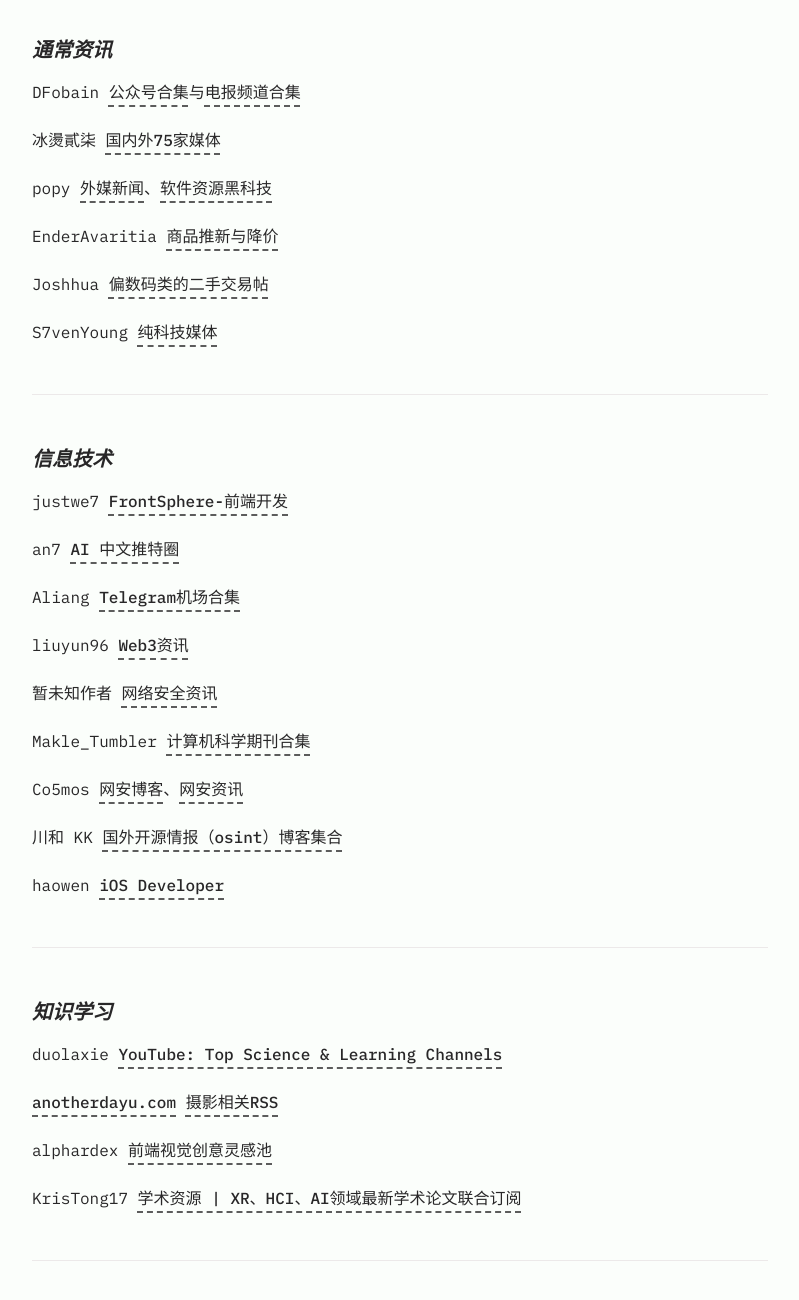
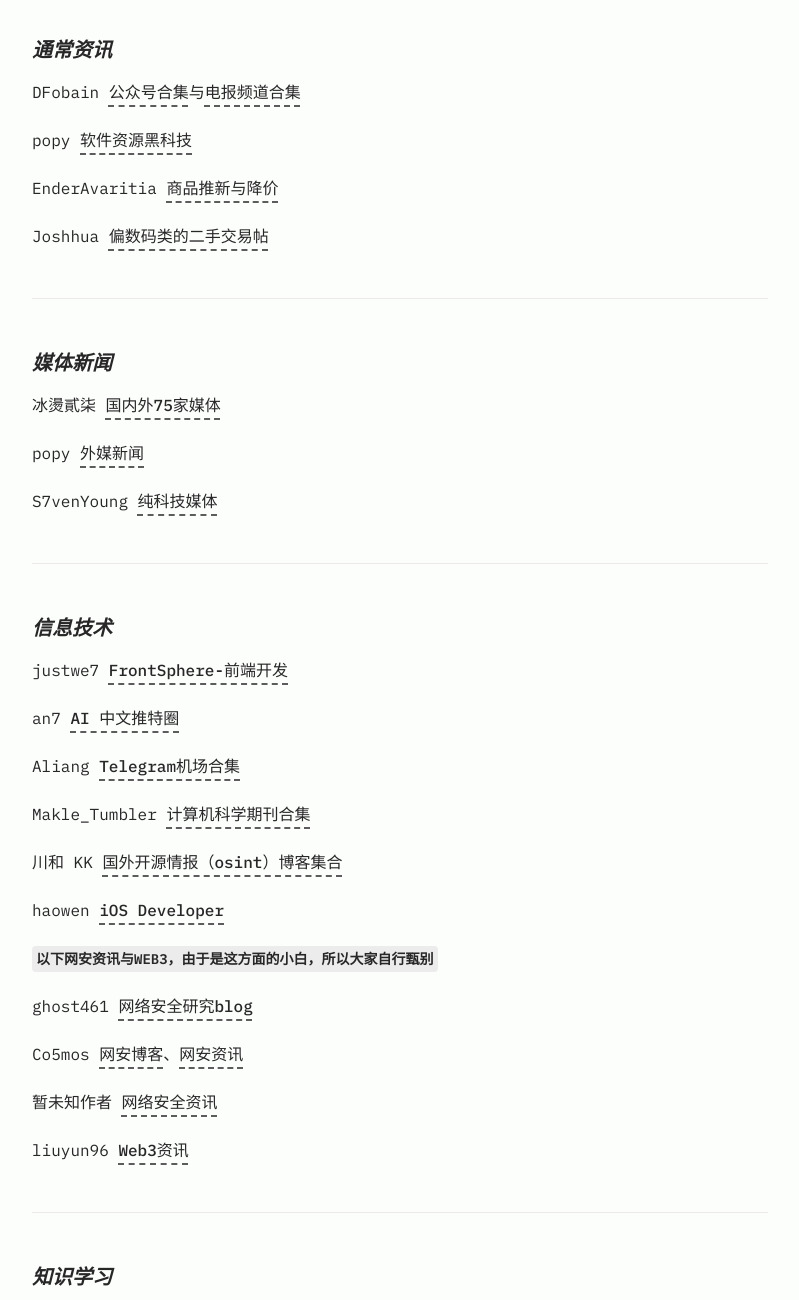
Before and after one commit to Yanick112/Yanick112.github.io, an Astro site: page /collection/collection002 in a window 1280 px wide. Shown: the part 1140-2440 px from the top of the page, without its empty margins (240-1039 px from the left). Built offline with nearby package versions, Linux system fonts and the light colour scheme; Astro itself is replaced by a stand-in of ours.

Commit message:
2024-10-25-20:39:59

```diff
--- a/src/content/blog/collection/collection002.md
+++ b/src/content/blog/collection/collection002.md
@@ -39,13 +39,19 @@
 
 DFobain [公众号合集](https://app.follow.is/list/66414134067656704)与[电报频道合集](https://app.follow.is/list/68315202067588096)
 
-冰燙貳柒 [国内外75家媒体](https://app.follow.is/list/61626177689280512)
-
-popy [外媒新闻](https://app.follow.is/list/69260144345565184)、[软件资源黑科技](https://app.follow.is/list/69187823966363648)
+popy [软件资源黑科技](https://app.follow.is/list/69187823966363648)
 
 EnderAvaritia [商品推新与降价](https://app.follow.is/list/69329839057512448)
 
 Joshhua [偏数码类的二手交易帖](https://app.follow.is/list/71030986150005760)
+
+---
+
+### 媒体新闻
+
+冰燙貳柒 [国内外75家媒体](https://app.follow.is/list/61626177689280512)
+
+popy [外媒新闻](https://app.follow.is/list/69260144345565184)
 
 S7venYoung [纯科技媒体](https://app.follow.is/list/71407654773172224)
 
@@ -59,17 +65,21 @@
 
 Aliang [Telegram机场合集](https://app.follow.is/list/69268287522500608)
 
-liuyun96 [Web3资讯](https://app.follow.is/list/67893356416026624)
-
-暂未知作者 [网络安全资讯](https://app.follow.is/list/65372622031822848)
-
 Makle_Tumbler [计算机科学期刊合集](https://app.follow.is/list/69624039765426176)
-
-Co5mos [网安博客](https://app.follow.is/list/69981927876663296)、[网安资讯](https://app.follow.is/list/69973972149661696)
 
 川和 KK [国外开源情报（osint）博客集合](https://app.follow.is/list/69658736917083136)
 
 haowen [iOS Developer](https://app.follow.is/list/67809261916145664)
+
+`以下网安资讯与WEB3，由于是这方面的小白，所以大家自行甄别`
+
+ghost461 [网络安全研究blog](https://app.follow.is/share/lists/72130896240766976)
+
+Co5mos [网安博客](https://app.follow.is/list/69981927876663296)、[网安资讯](https://app.follow.is/list/69973972149661696)
+
+暂未知作者 [网络安全资讯](https://app.follow.is/list/65372622031822848)
+
+liuyun96 [Web3资讯](https://app.follow.is/list/67893356416026624)
 
 ---
 
```
